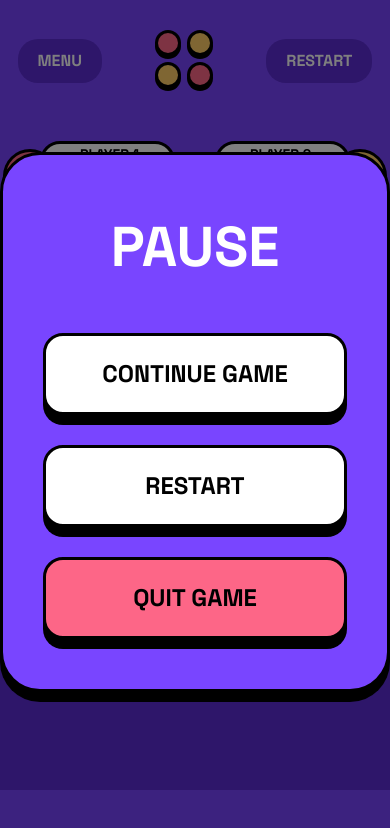
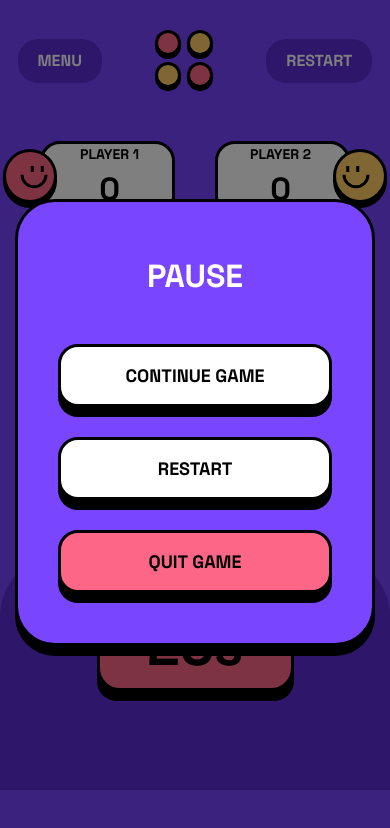
Before and after one commit to Olatoyan/connect-four-game, a React (Vite) app: page /player in a window 390 px wide. Both pictures are taken after a click on the button "MENU". Shown: the top 828 px of the page. Built offline with nearby package versions, Linux system fonts and the light colour scheme; the HTML template or start-up script is replaced by a standard one.

Commit message:
finished vsPlayer

```diff
--- a/src/player/MenuBox.jsx
+++ b/src/player/MenuBox.jsx
@@ -25,7 +25,7 @@ function MenuBox() {
   return (
     <AnimatePresence>
       {isMenuOpen && (
-        <motion.div className="absolute inset-0 z-[30] flex min-h-screen w-full items-center justify-center">
+        <motion.div className="absolute inset-0 z-[30] flex min-h-screen w-full items-center justify-center mobile:px-6">
           <motion.div
             className="z-[30] w-full max-w-[50rem] rounded-[4rem] border-[3px] border-black bg-purple px-16 py-20 font-bold shadow-black-sh"
             initial={{ opacity: 0, scaleY: 0 }}
@@ -33,24 +33,24 @@ function MenuBox() {
             exit={{ opacity: 0, scaleY: 0 }}
             transition={{ duration: 0.3, delay: 0.3 }}
           >
-            <h2 className="pb-[4.4rem] text-center text-[5.6rem] uppercase text-white">
+            <h2 className="pb-[4.4rem] text-center text-[5.6rem] uppercase text-white mobile:text-[3.2rem]">
               Pause
             </h2>
             <div className="flex flex-col gap-12">
               <button
-                className="rounded-[2rem] border-[3px] border-black bg-white p-8 text-[2.4rem] font-bold uppercase shadow-black-sh transition-all duration-300 hover:shadow-purple-sh"
+                className="rounded-[2rem] border-[3px] border-black bg-white p-8 text-[2.4rem] font-bold uppercase shadow-black-sh transition-all duration-300 hover:shadow-purple-sh mobile:p-6 mobile:text-[1.8rem]"
                 onClick={handleCloseMenu}
               >
                 Continue Game
               </button>
               <button
-                className="rounded-[2rem] border-[3px] border-black bg-white p-8 text-[2.4rem] font-bold uppercase shadow-black-sh transition-all duration-300 hover:shadow-purple-sh"
+                className="rounded-[2rem] border-[3px] border-black bg-white p-8 text-[2.4rem] font-bold uppercase shadow-black-sh transition-all duration-300 hover:shadow-purple-sh mobile:p-6 mobile:text-[1.8rem]"
                 onClick={handleRestart}
               >
                 Restart
               </button>
               <button
-                className="rounded-[2rem] border-[3px] border-black bg-red p-8 text-[2.4rem] font-bold uppercase shadow-black-sh transition-all duration-300 hover:shadow-purple-sh"
+                className="rounded-[2rem] border-[3px] border-black bg-red p-8 text-[2.4rem] font-bold uppercase shadow-black-sh transition-all duration-300 hover:shadow-purple-sh mobile:p-6 mobile:text-[1.8rem]"
                 onClick={quitGame}
               >
                 Quit Game
--- a/src/ui/Button.jsx
+++ b/src/ui/Button.jsx
@@ -1,7 +1,7 @@
 function Button({ onClick, children }) {
   return (
     <button
-      className="rounded-[2rem] bg-dark-purple px-8 py-4 text-[1.6rem] font-bold uppercase text-white"
+      className="rounded-[2rem] bg-dark-purple px-8 py-4 text-[1.6rem] font-bold uppercase text-white transition-all duration-300 hover:bg-red"
       onClick={onClick}
     >
       {children}
```
